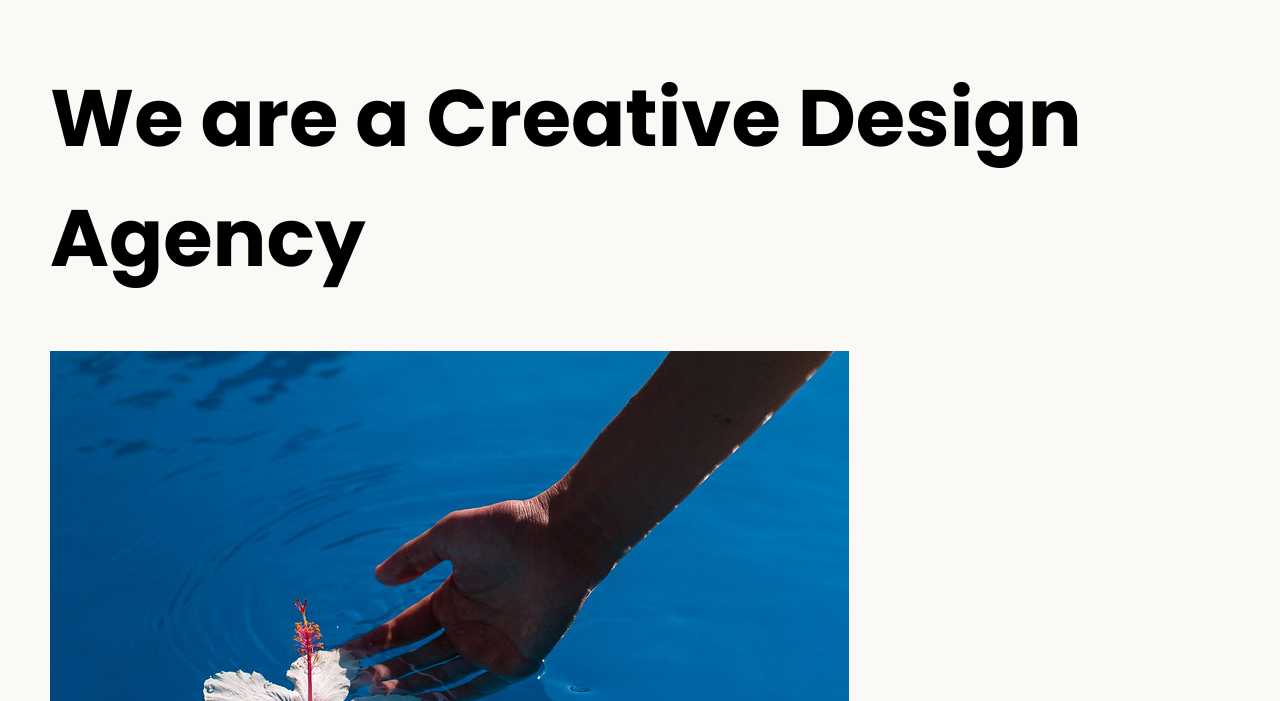
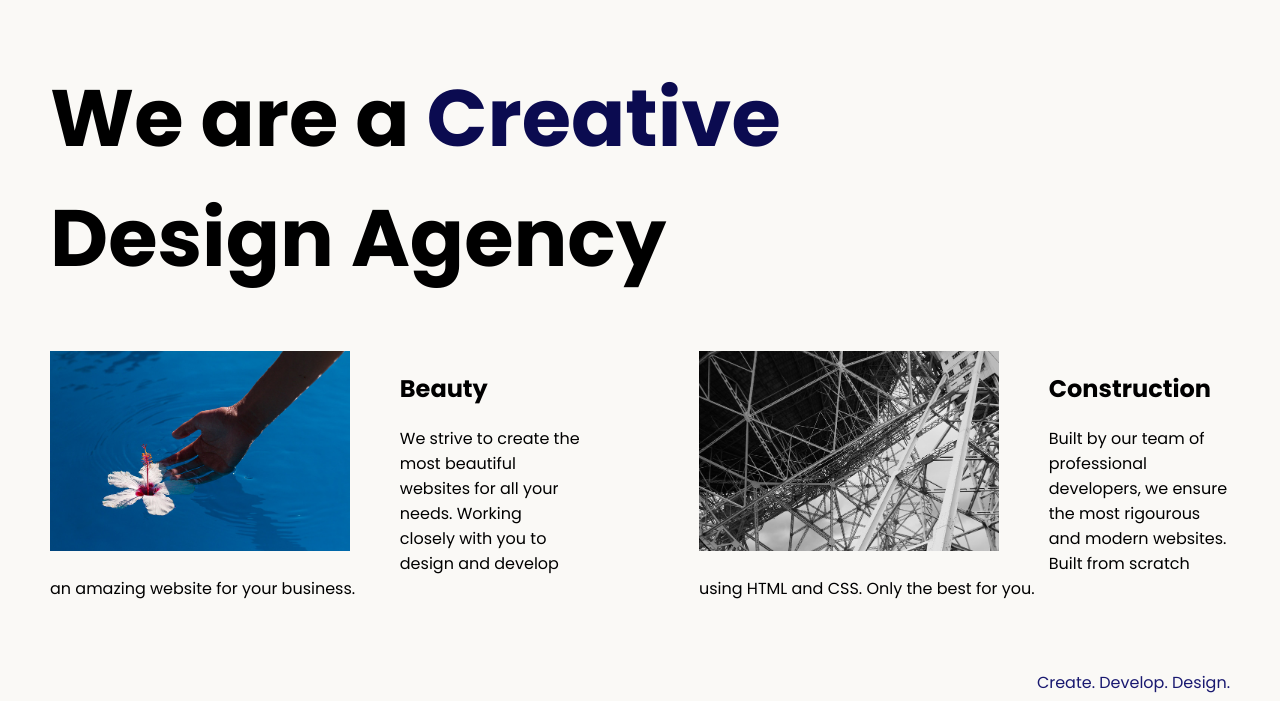
Before and after one commit to blazetornado2014/WebDevLearnings, a plain HTML site: page 8.4 Web Design Agency Project/index.html in a window 1280 px wide. Shown: the part 99-800 px from the top of the page. Drawn offline with Linux system fonts and the light colour scheme.

Commit message:
Solved 8.4

```diff
--- a/8.4 Web Design Agency Project/index.html
+++ b/8.4 Web Design Agency Project/index.html
@@ -14,7 +14,7 @@
 <body>
   <div class="main">
     <img class="logo" src="./assets/images/logo.png" alt="logo">
-    <h1>We are a Creative Design Agency</h1>
+    <h1>We are a <span style="color:rgb(11, 11, 80)">Creative</span><br> Design Agency</h1>
     <div class="left card"><img class="tile-image" src="./assets/images/beautiful.jpg" alt="hand and flower in water">
       <h2 class="card-title">Beauty</h2>
       <p class="card-text">We strive to create the most beautiful websites for all your needs. Working closely with you
--- a/8.4 Web Design Agency Project/style.css
+++ b/8.4 Web Design Agency Project/style.css
@@ -18,3 +18,25 @@ footer {
   text-align: right;
   color: midnightblue;
 }
+
+.tile-image {
+  height: 200px;
+  float: left;
+  margin-right: 50px;
+}
+
+.left{
+  display: inline-block;
+}
+
+.right{
+  float: right;
+}
+
+.card {
+  width: 45%;
+}
+footer{
+  text-align: right;
+  color: midnightblue;
+}
```
